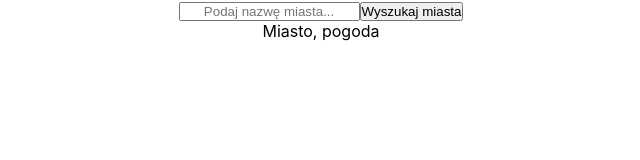
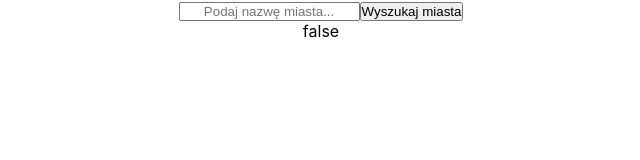
Before and after one commit to Student235555/simple-weather-app, a React (Create React App) app: page / in a window 1280 px wide. Shown: the top 160 px of the page, without its empty margins (319-959 px from the left). Built offline with nearby package versions, Linux system fonts and the light colour scheme.

Commit message:
Add error handle

```diff
--- a/src/Components/App.js
+++ b/src/Components/App.js
@@ -15,11 +15,14 @@ const App = () => {
   const [temp, setTemp] = useState('');
   const [wind, setWind] = useState('');
   const [pressure, setPressure] = useState('');
-  const [err, setErr] = useState('');
+  const [err, setErr] = useState(false);
 
   const handleClick = (e) => {
+
     e.preventDefault();
     const API = `http://api.openweathermap.org/data/2.5/weather?q=${value}&appid=${APIkey}&units=metric`;
+
+
 
     fetch(API)
       .then(response => {
@@ -30,8 +33,13 @@ const App = () => {
         throw Error("Nie udało się.")
       })
       .then(response => response.json())
-      .then(data => console.log(data))
-      .catch(err => console.log(err))
+      .then(data => {
+        setErr(false);
+      })
+      .catch(err => {
+        console.log(err);
+        setErr(true);
+      })
   }
 
   return(
@@ -41,7 +49,7 @@ const App = () => {
         change={setValue}
         submit={handleClick}
       />
-      <Result/>
+      <Result error = {err}/>
     </div>
   )
 }
--- a/src/Components/Result.js
+++ b/src/Components/Result.js
@@ -1,10 +1,10 @@
 import React from "react";
 import './Result.css';
 
-const Result = () => {
+const Result = ({error}) => {
     return (
         <>
-            <p>Miasto, pogoda</p>
+            <p>{String(error)}</p>
         </>
      );
 }
```
